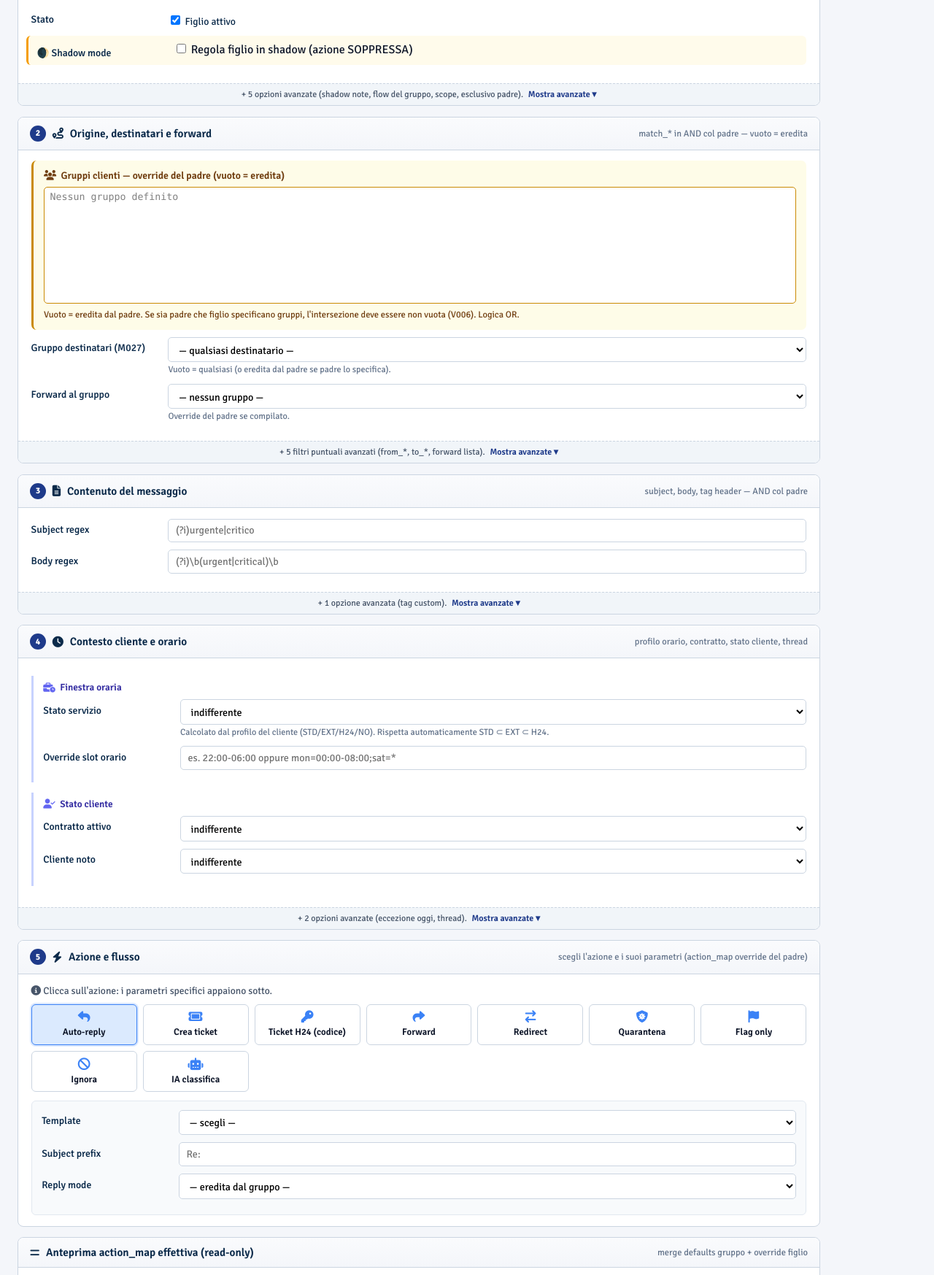
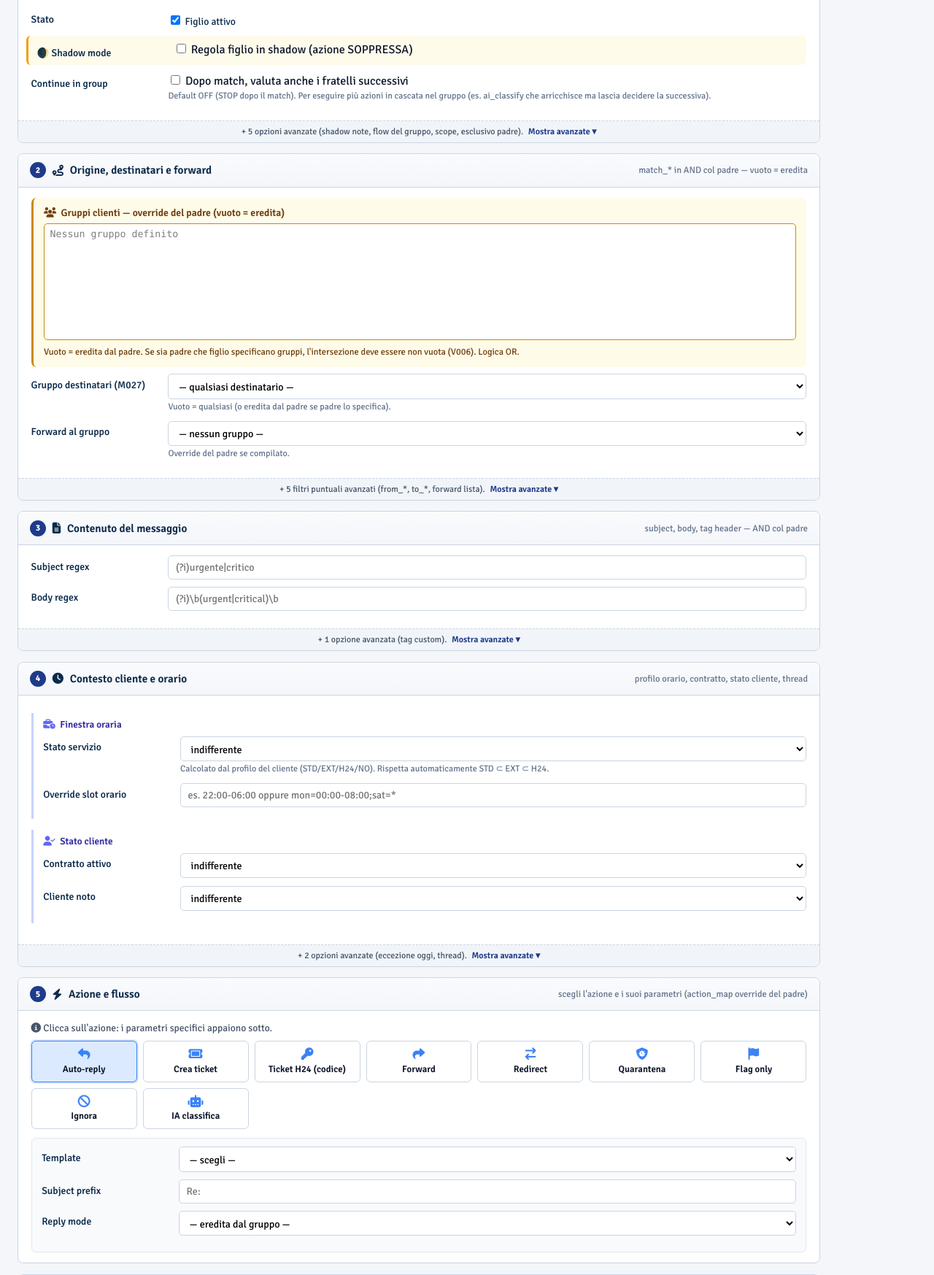
Before and after one commit to grandir66/DA-SMTP, a Python web app: template templates/admin/rule_child_form.html in a window 1280 px wide. Shown: the part 563-2310 px from the top of the page at 73% size. Run offline with Jinja, Linux system fonts and the light colour scheme; the template is opened without the code that fills it, so the values that code supplies are empty.

Commit message:
ui(rule-form): continue_after_match e continue_in_group sempre visibili (no advanced-only)
Richiesta utente: l'opzione "Continua a valutare regole successive" e'
critica per il pattern AI-classify-then-act (ai_classify che arricchisce
+ regole successive che decidono ticket/auto-reply), quindi deve essere
sempre visibile, non nascosta sotto il toggle "Avanzata".

Rimosso `rf-advanced-only`:
- rule_form.html (regola orfana): label "Cascata" + checkbox
  `continue_after_match`. Tooltip aggiornato con esempio ai_classify.
- rule_child_form.html (regola figlia): label "Continue in group" +
  checkbox `continue_in_group`. Help aggiornato con esempio ai_classify.

Lasciato `rf-advanced-only`: `exit_group_continue` (caso d'uso raro,
serve solo se vuoi che la regola figlia esca dal gruppo e prosegua nei
top-level — feature di nicchia).

Co-Authored-By: Claude Opus 4.7 (1M context) <noreply@anthropic.com>

```diff
--- a/templates/admin/rule_child_form.html
+++ b/templates/admin/rule_child_form.html
@@ -120,15 +120,15 @@
                 <input type="text" name="shadow_note" value="{{ record.shadow_note or '' }}"
                        placeholder="Note shadow (opzionale)">
             </div>
-            {# Specifico figlio: continue_in_group / exit_group_continue — Advanced #}
-            <div class="rf-row rf-advanced-only">
+            {# Specifico figlio: continue_in_group / exit_group_continue — sempre visibile #}
+            <div class="rf-row">
                 <label>Continue in group</label>
                 <div>
                     <label style="font-weight:normal;">
                         <input type="checkbox" name="continue_in_group" {% if record.continue_in_group %}checked{% endif %}>
                         Dopo match, valuta anche i fratelli successivi
                     </label>
-                    <div class="rf-help">Default OFF (STOP dopo il match). Per eseguire più azioni in cascata nel gruppo.</div>
+                    <div class="rf-help">Default OFF (STOP dopo il match). Per eseguire più azioni in cascata nel gruppo (es. ai_classify che arricchisce ma lascia decidere la successiva).</div>
                 </div>
             </div>
             <div class="rf-row rf-advanced-only">
--- a/templates/admin/rule_form.html
+++ b/templates/admin/rule_form.html
@@ -307,10 +307,12 @@
                        placeholder="es. Test 2026-05-05, validare per 7gg">
             </div>
 
-            <div class="rf-row rf-advanced-only">
+            <div class="rf-row">
                 <label>Cascata<span class="rf-tip">ⓘ<span class="rf-tip-balloon">
                     Se attivo, dopo il match continua a valutare le regole successive.
                     Default OFF: prima regola che matcha vince.
+                    Tipico uso: <em>ai_classify</em> che arricchisce ma lascia decidere
+                    alle regole successive l'azione finale (ticket, auto-reply, ecc).
                 </span></span></label>
                 <div><label style="font-weight:400;"><input type="checkbox" name="continue_after_match" {% if record.continue_after_match %}checked{% endif %}> Continua a valutare regole successive</label></div>
             </div>
```
